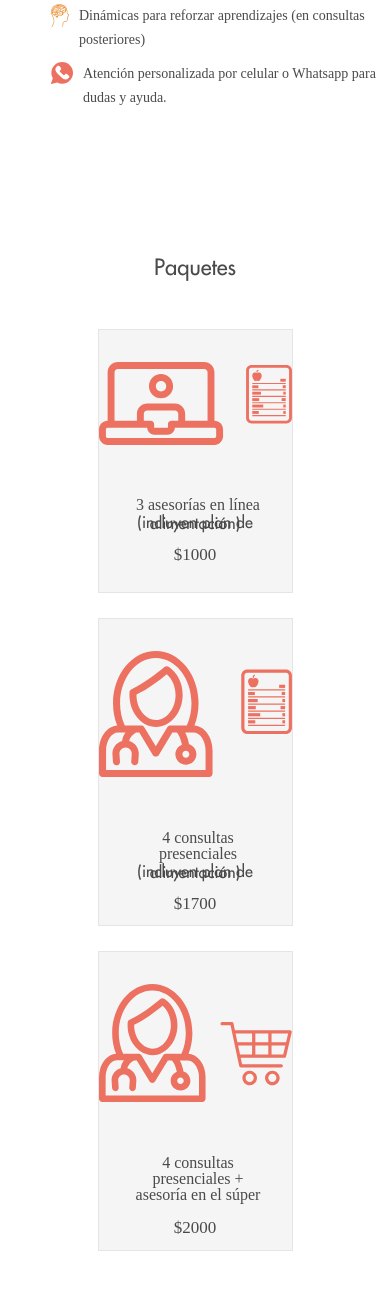
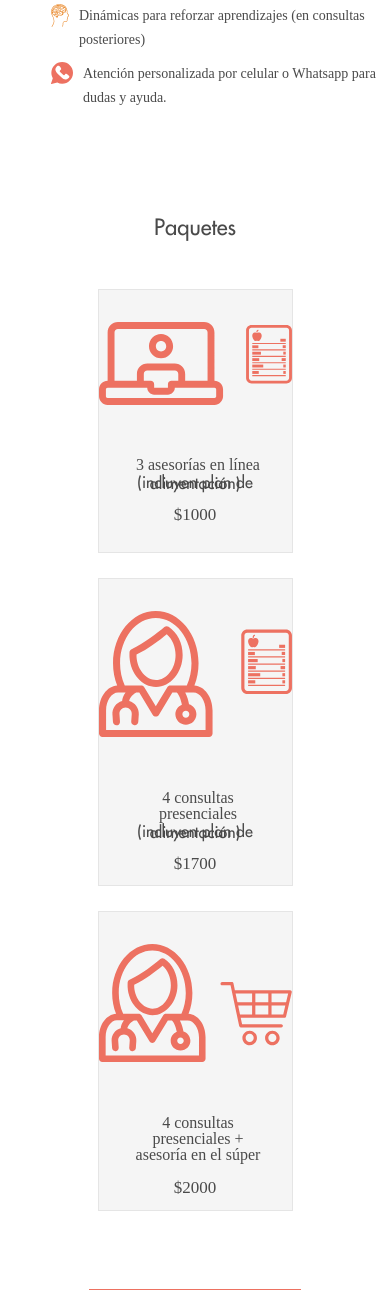
Before and after one commit to BlickLabs/alegpaez, a Django app: template nutriologa/templates/servicios.html in a window 390 px wide. Shown: the part 963-2253 px from the top of the page. Run offline with Django 3.2, Linux system fonts and the light colour scheme; the template is opened without the code that fills it, so the values that code supplies are empty; some libraries are stand-ins or nearby versions; some web fonts are replaced.

Commit message:
#47 reduce padding in packages and services

```diff
--- a/nutriologa/static/css/main.css
+++ b/nutriologa/static/css/main.css
@@ -1449,6 +1449,9 @@ input.form-control1:focus {
   .receipts-container {
     margin-top: 0px;
   }
+  .forceRemoveHeight {
+    margin-top: -40px !important;
+  }
   .miniImage {
     width: 130px;
     float: right;
--- a/nutriologa/templates/servicios.html
+++ b/nutriologa/templates/servicios.html
@@ -84,7 +84,7 @@
         </div>
     </div>
 </section>
-<div class="container gray-container">
+<div class="container gray-container forceRemoveHeight">
   <div>
      <div class="title margin-top-custom">Paquetes</div>
   </div>
```
